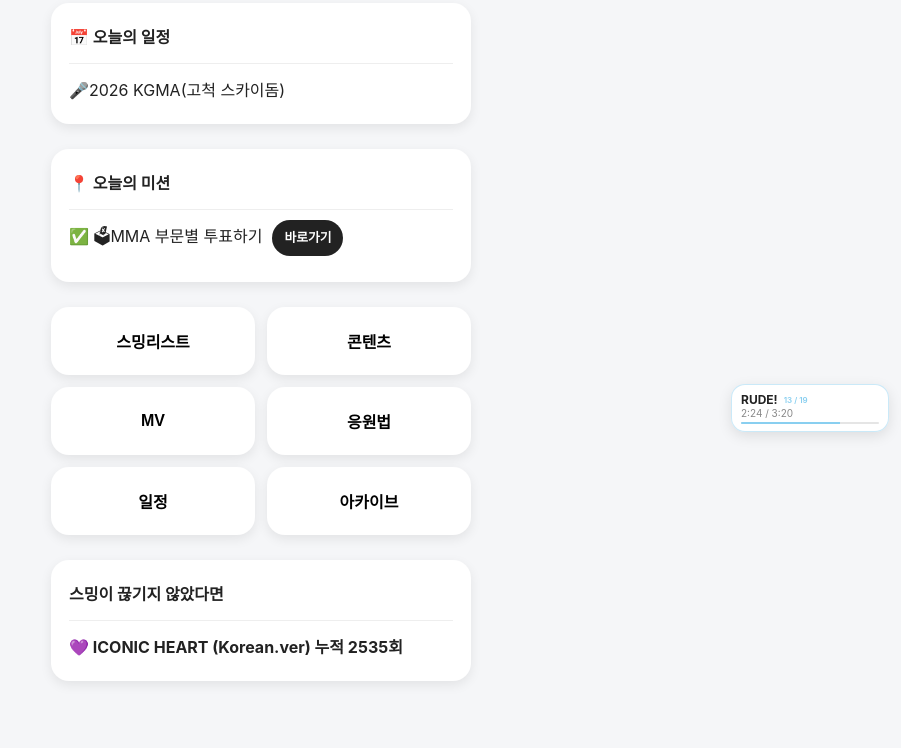
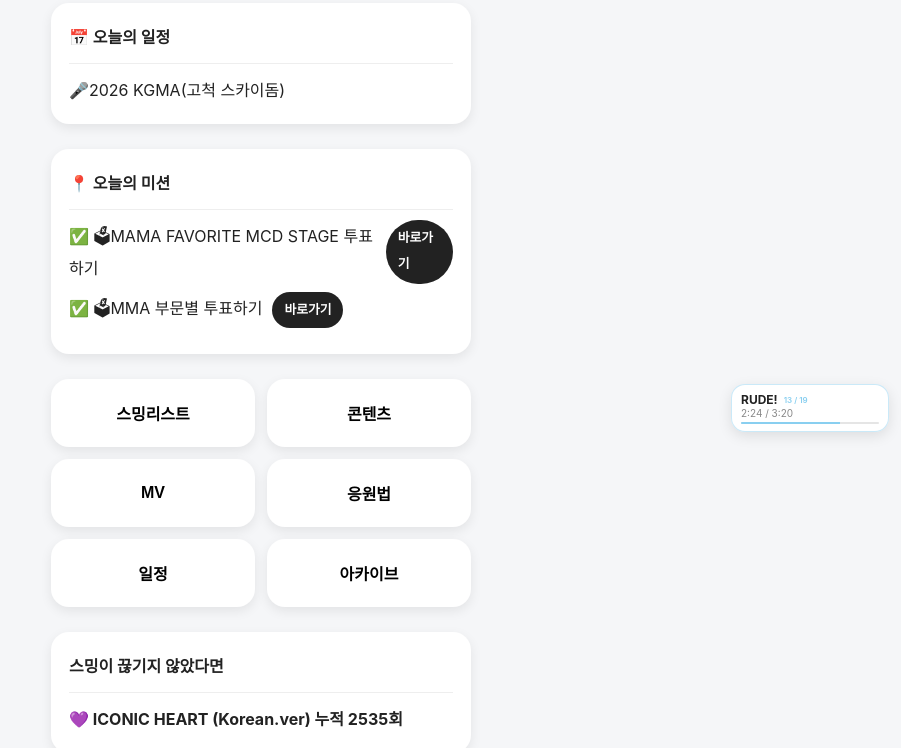
Before and after one commit to H2HCHIVE/H2HCHIVE, a plain HTML site: page index.html in a window 1280 px wide. Shown: the part 352-1100 px from the top of the page, without its empty margins (379-1280 px from the left). Drawn offline with nearby package versions, Linux system fonts and the light colour scheme.

Commit message:
Update index.html

```diff
--- a/index.html
+++ b/index.html
@@ -757,14 +757,14 @@ const schedules = [
 
 
     {
-        start:"2026-10-28",
-        end:"2026-11-08",
+        start:"2026-11-09",
+        end:"2026-11-13",
 
         items:[
 
             {
-                text:"🗳MAMA FANS' CHOICE 2차 투표하기",
-                link:"https://mnetplus.world/event/2026-mama?deeplink=mnetplus%3A%2F%2Fvote%2Ftemplates%2Fmama-fans-choice-vote-r2-v2%2F6acecda6f3778e1b06f5170b%3Furl_fallback_type%3Dupdate&missionType=MAMA_2026_FANS_CHOICE_VOTE_2ND_SHARE&refererCode=69Z57YA7"
+                text:"🗳MAMA FAVORITE MCD STAGE 투표하기",
+                link:"https://mnetplus.onelink.me/TRa8/tn9i18fk?custom_link_value=vote%2Ftemplates%2Fmama-favorite-mcd-stage%2F6ae064af0c8a27ff60ed92b6%3Furl_fallback_type%3Dupdate"
             }
 
         ]
@@ -779,20 +779,6 @@ const schedules = [
             {
                 text:"🗳MMA 부문별 투표하기",
                 link:"https://m2.melon.com/mma/2026/vote/category/"
-            }
-
-        ]
-
-    },
-    {
-        start:"2026-10-08",
-        end:"2026-11-04",
-
-        items:[
-
-            {
-                text:"🗳AAA 인기상 여자그룹 투표하기",
-                link:"https://promo-web.idolchamp.com/app_proxy.html?deeplink=https%3A%2F%2Fapp.idolchamp.com%2Fopen%2Fvote%2F01M4784X9DKK87B0J1GB669P3R"
             }
 
         ]
```
